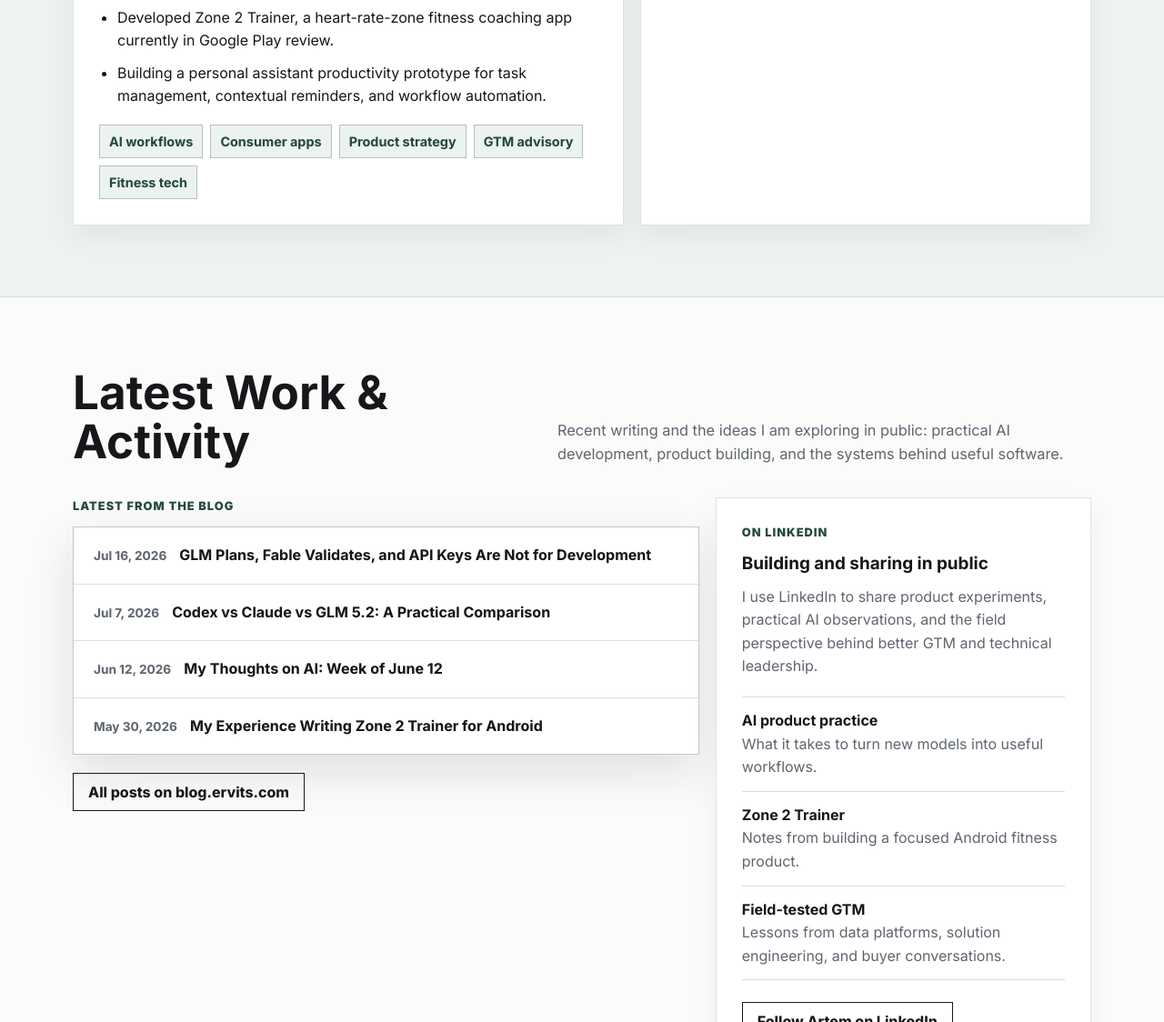
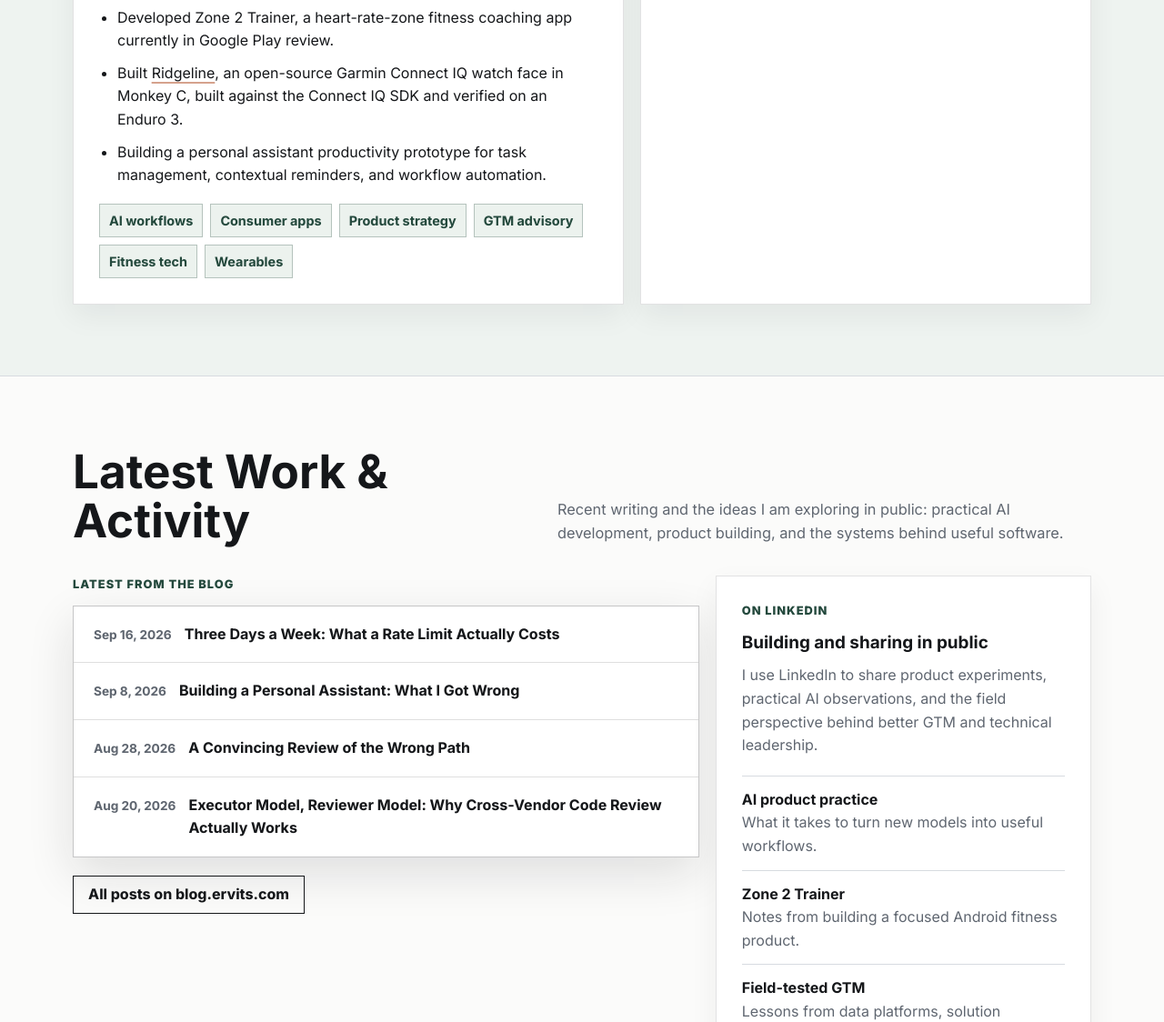
Before and after one commit to dbist/portfolio, a website: page index.html in a window 1280 px wide. Shown: the part 2074-3198 px from the top of the page at 91% size. Drawn offline with Linux system fonts and the light colour scheme.

Commit message:
content: refresh blog list and add Ridgeline to MERA card (#66) (#68)
Replace the Latest section article list with the four newest posts from
blog.ervits.com (Aug-Sep 2026), and add dbist/ridgeline, the Garmin
Connect IQ watch face, to the MERA Consulting project card.

Co-authored-by: Claude Opus 5 <noreply@anthropic.com>

```diff
--- a/index.html
+++ b/index.html
@@ -1021,6 +1021,16 @@
                   app currently in Google Play review.
                 </li>
                 <li>
+                  Built
+                  <a
+                    href="https://github.com/dbist/ridgeline"
+                    target="_blank"
+                    rel="noopener noreferrer"
+                    >Ridgeline</a
+                  >, an open-source Garmin Connect IQ watch face in Monkey C,
+                  built against the Connect IQ SDK and verified on an Enduro 3.
+                </li>
+                <li>
                   Building a personal assistant productivity prototype for task
                   management, contextual reminders, and workflow automation.
                 </li>
@@ -1031,6 +1041,7 @@
                 <li>Product strategy</li>
                 <li>GTM advisory</li>
                 <li>Fitness tech</li>
+                <li>Wearables</li>
               </ul>
             </article>
             <aside class="project-card">
@@ -1067,47 +1078,47 @@
               <div class="writing-list" aria-label="Latest articles">
                 <a
                   class="writing-item"
-                  href="https://blog.ervits.com/2026/07/glm-plans-fable-validates-and-api-keys.html"
+                  href="https://blog.ervits.com/2026/09/three-days-week-what-rate-limit.html"
                   target="_blank"
                   rel="noopener noreferrer"
                 >
-                  <span class="writing-year">Jul 16, 2026</span>
+                  <span class="writing-year">Sep 16, 2026</span>
                   <span class="writing-title"
-                    >GLM Plans, Fable Validates, and API Keys Are Not for
-                    Development</span
+                    >Three Days a Week: What a Rate Limit Actually Costs</span
                   >
                 </a>
                 <a
                   class="writing-item"
-                  href="https://blog.ervits.com/2026/07/codex-vs-claude-vs-glm-52-practical.html"
+                  href="https://blog.ervits.com/2026/09/building-personal-assistant-what-i-got.html"
                   target="_blank"
                   rel="noopener noreferrer"
                 >
-                  <span class="writing-year">Jul 7, 2026</span>
+                  <span class="writing-year">Sep 8, 2026</span>
                   <span class="writing-title"
-                    >Codex vs Claude vs GLM 5.2: A Practical Comparison</span
+                    >Building a Personal Assistant: What I Got Wrong</span
                   >
                 </a>
                 <a
                   class="writing-item"
-                  href="https://blog.ervits.com/2026/06/my-thoughts-on-ai-week-of-june-12.html"
+                  href="https://blog.ervits.com/2026/08/a-convincing-review-of-wrong-path.html"
                   target="_blank"
                   rel="noopener noreferrer"
                 >
-                  <span class="writing-year">Jun 12, 2026</span>
+                  <span class="writing-year">Aug 28, 2026</span>
                   <span class="writing-title"
-                    >My Thoughts on AI: Week of June 12</span
+                    >A Convincing Review of the Wrong Path</span
                   >
                 </a>
                 <a
                   class="writing-item"
-                  href="https://blog.ervits.com/2026/05/my-experience-writing-zone-2-trainer.html"
+                  href="https://blog.ervits.com/2026/08/executor-model-reviewer-model.html"
                   target="_blank"
                   rel="noopener noreferrer"
                 >
-                  <span class="writing-year">May 30, 2026</span>
+                  <span class="writing-year">Aug 20, 2026</span>
                   <span class="writing-title"
-                    >My Experience Writing Zone 2 Trainer for Android</span
+                    >Executor Model, Reviewer Model: Why Cross-Vendor Code
+                    Review Actually Works</span
                   >
                 </a>
               </div>
```
